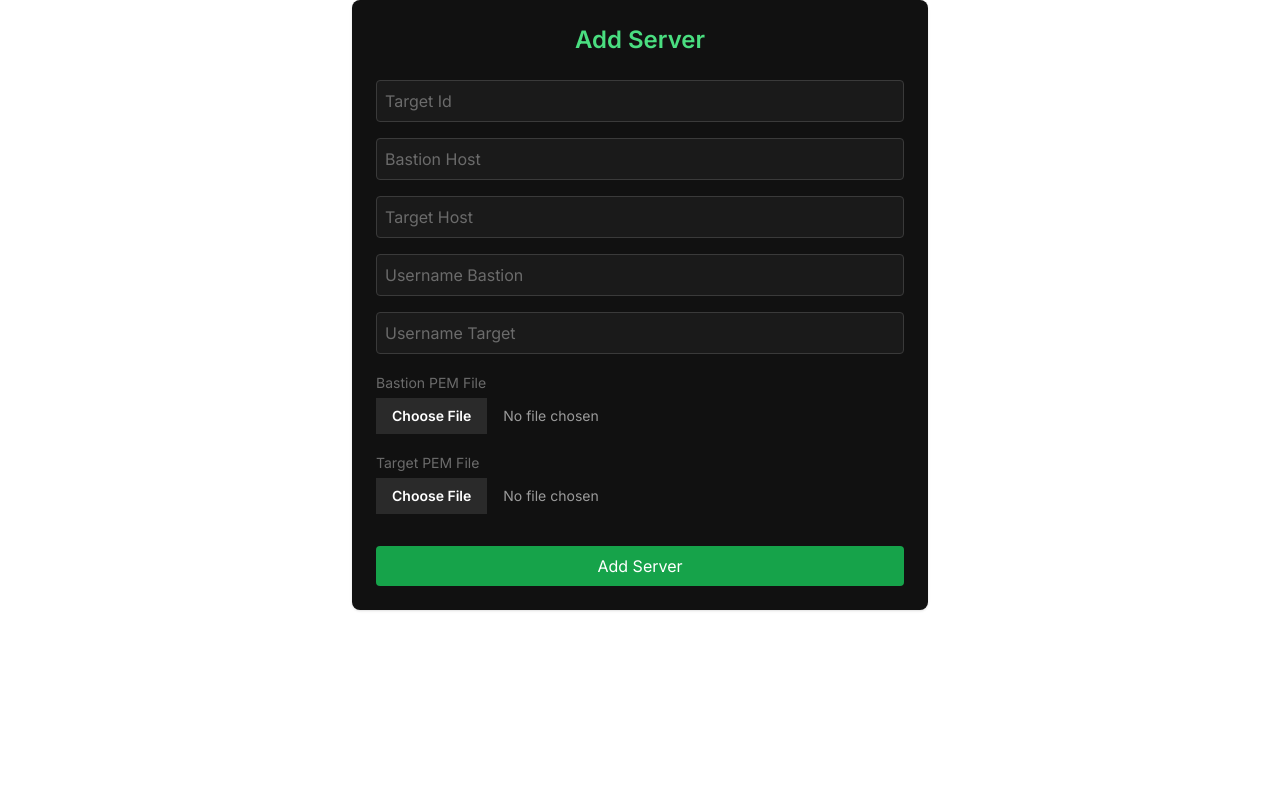
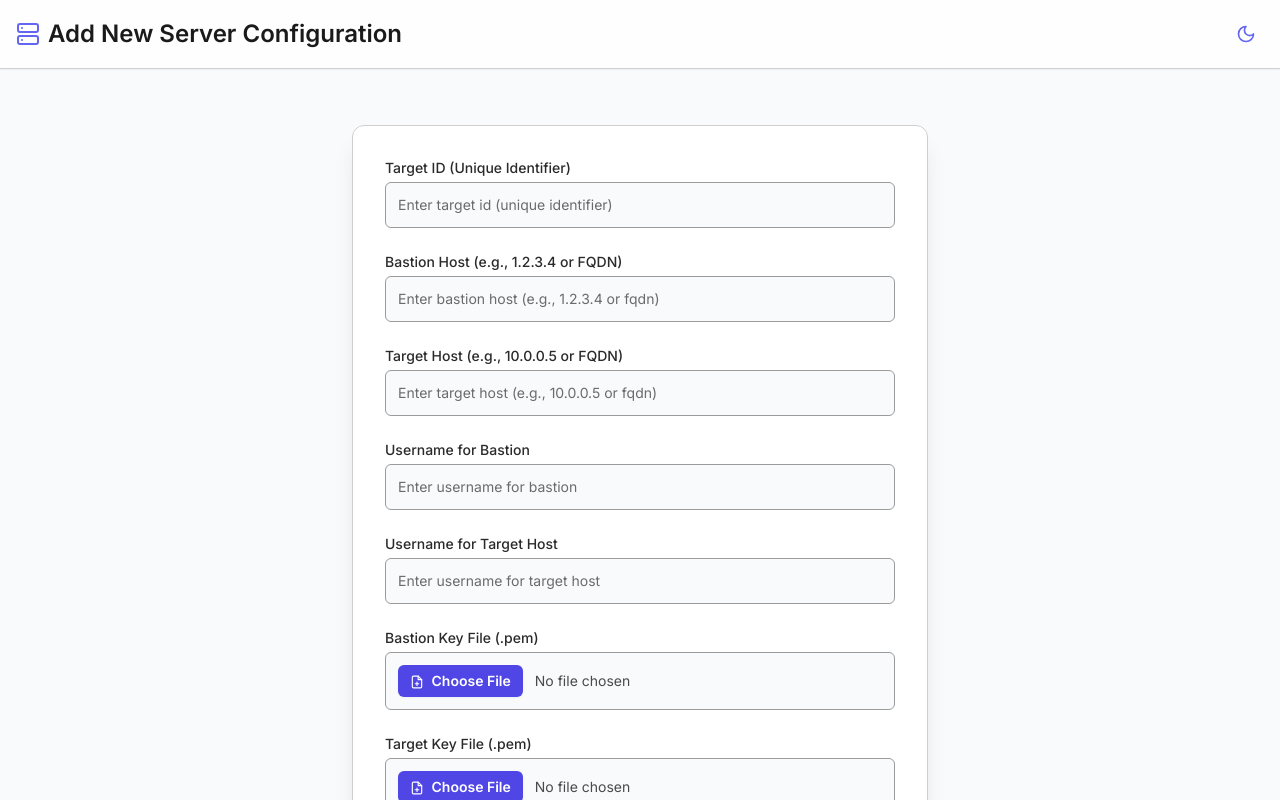
Before and after one commit to irwinrex/window, a React (Vite) app in the folder frontend/: page /add-server in a window 1280 px wide. Built offline with nearby package versions, Linux system fonts and the light colour scheme.

Commit message:
Enhance Tooltip and AddServerPage components: Update Tooltip for improved accessibility and usability, integrate ThemeToggle, and refactor AddServerPage for better UI and file handling. Remove unused EditPage and UpdatePage components.

```diff
--- a/frontend/src/pages/AddServerPage.jsx
+++ b/frontend/src/pages/AddServerPage.jsx
@@ -1,4 +1,26 @@
-import React, { useState } from 'react';
+// src/pages/AddServerPage.jsx
+import React, { useState, useEffect } from 'react';
+import ThemeToggle from '../components/ThemeToggle'; // Assuming global or consistently placed
+import Tooltip from '../components/Tooltip';
+import { FiSave, FiUpload, FiCheckCircle, FiAlertTriangle, FiX, FiServer, FiFilePlus } from 'react-icons/fi'; // Added FiServer
+
+// Reusable ActionButton (if not already in a shared components file)
+// For brevity, I'll assume ActionButton is imported or defined as in VaultFileEditor
+// If not, copy the ActionButton component definition here.
+// For this example, I'll re-define a simplified version for clarity if it's not shared.
+const ActionButton = ({ onClick, children, Icon, tooltipText, className = '', isLoading = false, variant = 'primary', size = 'md', ...props }) => {
+  const baseStyle = "flex items-center justify-center gap-2 font-medium rounded-lg shadow-sm focus:outline-none focus:ring-2 focus:ring-offset-2 dark:focus:ring-offset-gray-800 transition-all duration-150 ease-in-out";
+  const sizeStyles = { sm: 'px-3 py-1.5 text-xs', md: 'px-4 py-2 text-sm', lg: 'px-6 py-3 text-base' };
+  const variantStyles = {
+    primary: 'bg-indigo-600 hover:bg-indigo-700 text-white focus:ring-indigo-500 disabled:bg-indigo-400 disabled:cursor-not-allowed',
+    secondary: 'bg-gray-200 hover:bg-gray-300 text-gray-700 dark:bg-gray-700 dark:hover:bg-gray-600 dark:text-gray-200 focus:ring-gray-500 disabled:bg-gray-400 dark:disabled:bg-gray-500 disabled:cursor-not-allowed',
+    success: 'bg-green-600 hover:bg-green-700 text-white focus:ring-green-500 disabled:bg-green-400 disabled:cursor-not-allowed',
+  };
+  const content = (<> {isLoading ? <FiUpload className="animate-spin h-4 w-4 sm:h-5 sm:w-5" /> : Icon && <Icon className="h-4 w-4 sm:h-5 sm:w-5" />} {children && <span>{children}</span>} </>);
+  const button = (<button onClick={onClick} disabled={isLoading || props.disabled} className={`${baseStyle} ${sizeStyles[size]} ${variantStyles[variant]} ${className}`} {...props}> {content} </button>);
+  return tooltipText ? <Tooltip text={tooltipText} wrapperClassName="inline-block">{button}</Tooltip> : button;
+};
+
 
 const AddServerPage = () => {
   const [formData, setFormData] = useState({
@@ -11,8 +33,8 @@ const AddServerPage = () => {
 
   const [bastionKey, setBastionKey] = useState(null);
   const [targetKey, setTargetKey] = useState(null);
-  const [status, setStatus] = useState('');
-  const [error, setError] = useState('');
+  const [status, setStatus] = useState({ message: '', type: 'info' });
+  const [isLoading, setIsLoading] = useState(false);
 
   const handleChange = (e) => {
     const { name, value } = e.target;
@@ -23,15 +45,19 @@ const AddServerPage = () => {
     const file = e.target.files[0];
     if (keyType === 'bastion') setBastionKey(file);
     if (keyType === 'target') setTargetKey(file);
+    // Optionally, provide feedback about the selected file
+    const fileNameDisplay = e.target.parentElement.querySelector('.file-name-display');
+    if (fileNameDisplay) {
+        fileNameDisplay.textContent = file ? file.name : 'No file chosen';
+    }
   };
 
-  const handleSubmit = async () => {
-    setStatus('');
-    setError('');
-
+  const handleSubmit = async (e) => {
+    e.preventDefault(); // Ensure form submission is handled by JS
+    setStatus({ message: '', type: 'info' });
+    setIsLoading(true);
     const payload = new FormData();
     Object.entries(formData).forEach(([key, value]) => payload.append(key, value));
-
     if (bastionKey) payload.append('bastion_key_file', bastionKey);
     if (targetKey) payload.append('target_key_file', targetKey);
 
@@ -40,67 +66,131 @@ const AddServerPage = () => {
         method: 'POST',
         body: payload,
       });
-
       const result = await res.json();
-
-      if (!res.ok) {
-        throw new Error(result.detail || 'Failed to add server');
-      }
-
-      setStatus(result.status || 'Server added successfully');
+      if (!res.ok) throw new Error(result.detail || 'Failed to add server');
+      setStatus({ message: result.status || 'Server added successfully!', type: 'success' });
+      // Optionally reset form on success
+      // setFormData({ target_id: '', bastion_host: '', target_host: '', username_bastion: '', username_target: '' });
+      // setBastionKey(null); setTargetKey(null);
+      // const fileInputs = document.querySelectorAll('input[type="file"]');
+      // fileInputs.forEach(input => {
+      //   input.value = ''; // Reset file input
+      //   const fileNameDisplay = input.parentElement.querySelector('.file-name-display');
+      //   if (fileNameDisplay) fileNameDisplay.textContent = 'No file chosen';
+      // });
     } catch (err) {
-      console.error('Add server error:', err);
-      setError(err.message || 'An unexpected error occurred');
+      setStatus({ message: err.message || 'An unexpected error occurred', type: 'error' });
+    } finally {
+      setIsLoading(false);
     }
   };
 
+  useEffect(() => {
+    if (status.message) {
+      const timer = setTimeout(() => setStatus({ message: '', type: 'info' }), 4000);
+      return () => clearTimeout(timer);
+    }
+  }, [status]);
+
+  const inputFields = [
+    { name: 'target_id', placeholder: 'Target ID (Unique Identifier)' },
+    { name: 'bastion_host', placeholder: 'Bastion Host (e.g., 1.2.3.4 or FQDN)' },
+    { name: 'target_host', placeholder: 'Target Host (e.g., 10.0.0.5 or FQDN)' },
+    { name: 'username_bastion', placeholder: 'Username for Bastion' },
+    { name: 'username_target', placeholder: 'Username for Target Host' },
+  ];
+
   return (
-    <div className="p-6 max-w-xl mx-auto bg-gray-900 text-white rounded-lg shadow">
-      <h2 className="text-2xl font-bold text-center text-green-400 mb-6">Add Server</h2>
+    <div className="h-screen w-full flex flex-col bg-gray-50 dark:bg-gray-900 text-gray-900 dark:text-gray-100 font-sans transition-colors duration-300">
+      {/* Header Bar */}
+      <header className="sticky top-0 z-30 flex items-center justify-between gap-4 p-3 sm:p-4 border-b border-gray-200 dark:border-gray-700/60 bg-white/80 dark:bg-gray-800/80 backdrop-blur-md shadow-sm">
+        <h1 className="text-xl sm:text-2xl font-semibold text-gray-800 dark:text-gray-100 flex items-center gap-2">
+          <FiServer className="text-indigo-500" />
+          Add New Server Configuration
+        </h1>
+        <ThemeToggle />
+      </header>
 
-      <div className="flex flex-col gap-4">
-        {['target_id', 'bastion_host', 'target_host', 'username_bastion', 'username_target'].map((field) => (
+      {/* Main Content Area */}
+      <main className="flex-1 flex flex-col items-center justify-start p-4 sm:p-6 overflow-y-auto"> {/* Changed to justify-start and overflow-y-auto */}
+        <section className="w-full max-w-xl bg-white dark:bg-gray-800 rounded-xl shadow-xl p-6 sm:p-8 border border-gray-200 dark:border-gray-700/60 my-8">
+          <form className="space-y-6" onSubmit={handleSubmit}> {/* Increased spacing */}
+            {inputFields.map((field) => (
+              <div key={field.name}>
+                <label htmlFor={field.name} className="block text-sm font-medium text-gray-700 dark:text-gray-300 mb-1">
+                  {field.placeholder}
+                </label>
                 <input
-            key={field}
+                  id={field.name}
                   type="text"
-            name={field}
-            placeholder={field.replace('_', ' ').replace(/\b\w/g, l => l.toUpperCase())}
-            value={formData[field]}
+                  name={field.name}
+                  placeholder={`Enter ${field.placeholder.toLowerCase()}`}
+                  value={formData[field.name]}
                   onChange={handleChange}
-            className="p-2 border rounded bg-gray-800 border-gray-600"
+                  className="w-full p-3 text-sm border border-gray-300 dark:border-gray-600 rounded-md
+                             bg-gray-50 dark:bg-gray-700
+                             focus:outline-none focus:ring-2 focus:ring-indigo-500 focus:border-indigo-500
+                             transition-colors duration-150"
                 />
+              </div>
             ))}
 
-        <div>
-          <label className="text-sm text-gray-400">Bastion PEM File</label>
+            {/* Styled File Inputs */}
+            {[ { type: 'bastion', label: 'Bastion Key File (.pem)'}, { type: 'target', label: 'Target Key File (.pem)'} ].map(fileField => (
+              <div key={fileField.type}>
+                <label htmlFor={`${fileField.type}KeyFile`} className="block text-sm font-medium text-gray-700 dark:text-gray-300 mb-1">
+                  {fileField.label}
+                </label>
+                <div className="mt-1 flex items-center gap-3 p-3 border border-gray-300 dark:border-gray-600 rounded-md bg-gray-50 dark:bg-gray-700 hover:border-indigo-500 transition-colors duration-150">
+                    <label htmlFor={`${fileField.type}KeyFile`}
+                           className="cursor-pointer rounded-md bg-indigo-600 px-3 py-1.5 text-sm font-semibold text-white shadow-sm hover:bg-indigo-700 focus-within:outline-none focus-within:ring-2 focus-within:ring-indigo-500 focus-within:ring-offset-2 dark:focus-within:ring-offset-gray-700">
+                        <FiFilePlus className="inline mr-1"/> Choose File
+                    </label>
                     <input
+                        id={`${fileField.type}KeyFile`}
                         type="file"
                         accept=".pem"
-            onChange={(e) => handleFileChange(e, 'bastion')}
-            className="mt-1 block w-full text-sm text-gray-300 file:mr-4 file:py-2 file:px-4 file:border-0 file:text-sm file:font-semibold file:bg-gray-700 file:text-white hover:file:bg-gray-600"
+                        onChange={(e) => handleFileChange(e, fileField.type)}
+                        className="sr-only" // Hide default input
                     />
+                    <span className="text-sm text-gray-500 dark:text-gray-400 file-name-display">
+                        { (fileField.type === 'bastion' ? bastionKey?.name : targetKey?.name) || 'No file chosen' }
+                    </span>
                 </div>
+              </div>
+            ))}
 
-        <div>
-          <label className="text-sm text-gray-400">Target PEM File</label>
-          <input
-            type="file"
-            accept=".pem"
-            onChange={(e) => handleFileChange(e, 'target')}
-            className="mt-1 block w-full text-sm text-gray-300 file:mr-4 file:py-2 file:px-4 file:border-0 file:text-sm file:font-semibold file:bg-gray-700 file:text-white hover:file:bg-gray-600"
-          />
-        </div>
-
-        <button
-          onClick={handleSubmit}
-          className="mt-4 bg-green-600 hover:bg-green-700 text-white py-2 px-4 rounded transition"
+            <div className="flex pt-4 justify-end">
+              <ActionButton
+                type="submit"
+                isLoading={isLoading}
+                Icon={FiSave}
+                variant="success"
+                size="lg" // Larger submit button
+                tooltipText="Add this server configuration"
               >
                 Add Server
-        </button>
+              </ActionButton>
+            </div>
+          </form>
+        </section>
 
-        {error && <p className="text-red-400 mt-2">{error}</p>}
-        {status && <p className="text-green-400 mt-2">{status}</p>}
+        {/* Moved Toast Notification outside the form section for better global feel on page */}
+      </main>
+        {status.message && (
+            <div className={`fixed bottom-6 right-6 z-[10000] px-4 py-3 rounded-lg shadow-xl text-sm font-medium flex items-center gap-2 animate-slide
+            ${status.type === 'success' ? 'bg-green-600 text-white' : ''}
+            ${status.type === 'error' ? 'bg-red-600 text-white' : ''}
+            ${status.type === 'info' ? 'bg-sky-600 text-white' : ''}
+            `}>
+            {status.type === 'success' && <FiCheckCircle className="h-5 w-5"/>}
+            {status.type === 'error' && <FiAlertTriangle className="h-5 w-5"/>}
+            {/* Info toasts can use a different icon or none */}
+            {status.type === 'info' && <FiAlertTriangle className="h-5 w-5"/>}
+            {status.message}
+            <button onClick={() => setStatus({ message: '', type: 'info' })} className="ml-2 p-1 rounded-full hover:bg-black/20"><FiX size={16}/></button>
             </div>
+        )}
     </div>
   );
 };
--- a/frontend/src/pages/VaultFileEditor.jsx
+++ b/frontend/src/pages/VaultFileEditor.jsx
@@ -105,7 +105,7 @@ const ActionButton = ({
     secondary:
       "bg-gray-200 hover:bg-gray-300 text-gray-700 dark:bg-gray-700 dark:hover:bg-gray-600 dark:text-gray-200 focus:ring-gray-500 disabled:bg-gray-400 dark:disabled:bg-gray-500 disabled:cursor-not-allowed",
     success:
-      "bg-green-600 hover:bg-green-700 text-white focus:ring-green-500 disabled:bg-green-400 disabled:cursor-not-allowed",
+      "bg-green-600 hover:bg-green-700 text-white focus:ring-green-500 disabled:bg-green-400 disabled:cursor-not-allowed border border-green-700 shadow-green-300/30 hover:shadow-green-400/40 ",
     warning:
       "bg-amber-500 hover:bg-amber-600 text-white focus:ring-amber-400 disabled:bg-amber-300 disabled:cursor-not-allowed",
     danger:
```
Also changed, not shown: frontend/src/components/Tooltip.jsx (+14 -24 lines), frontend/src/pages/EditPage.jsx (deleted, +0 -11 lines), frontend/src/pages/UpdatePage.jsx (deleted, +0 -11 lines). Lines whose indentation alone changed are shown as unchanged.
